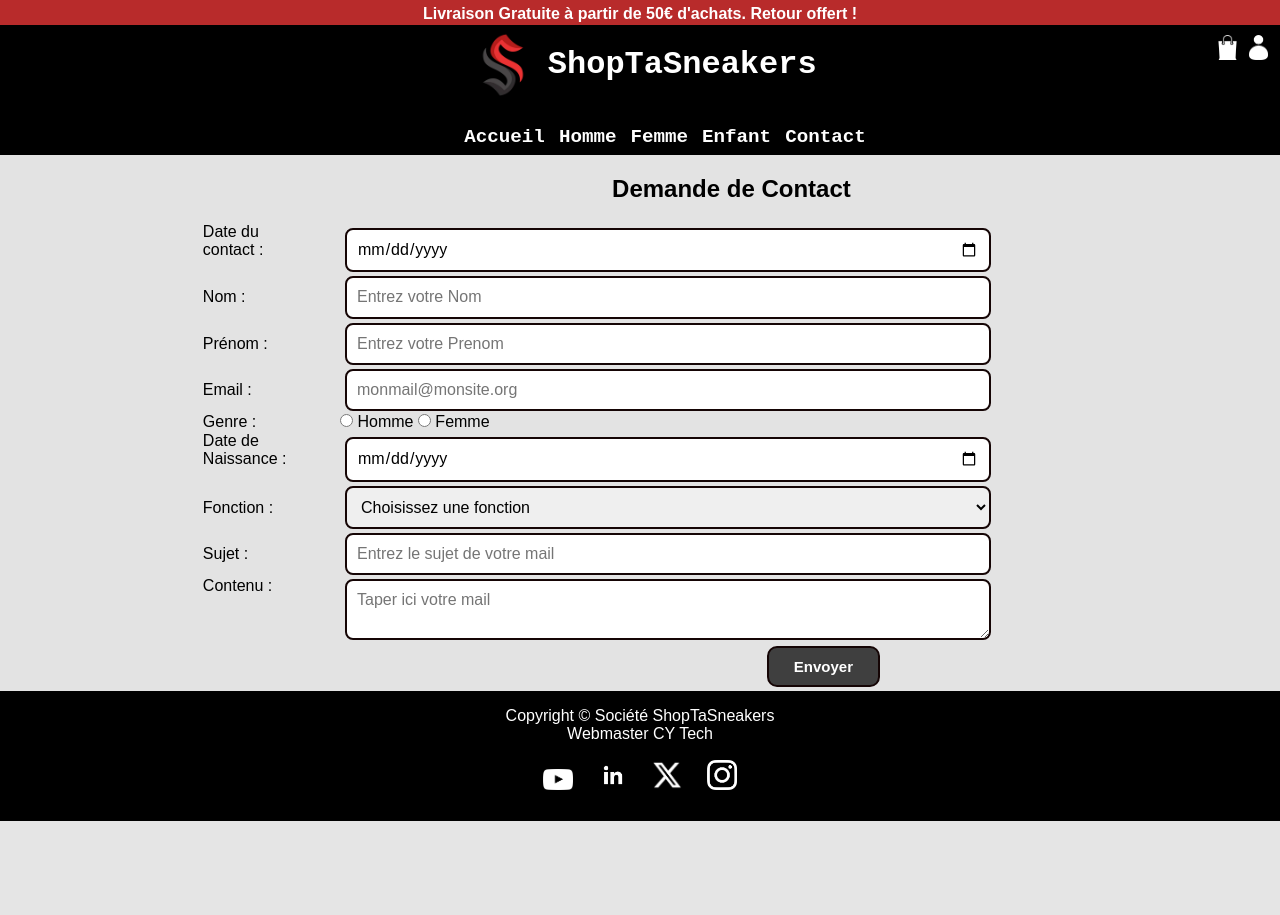
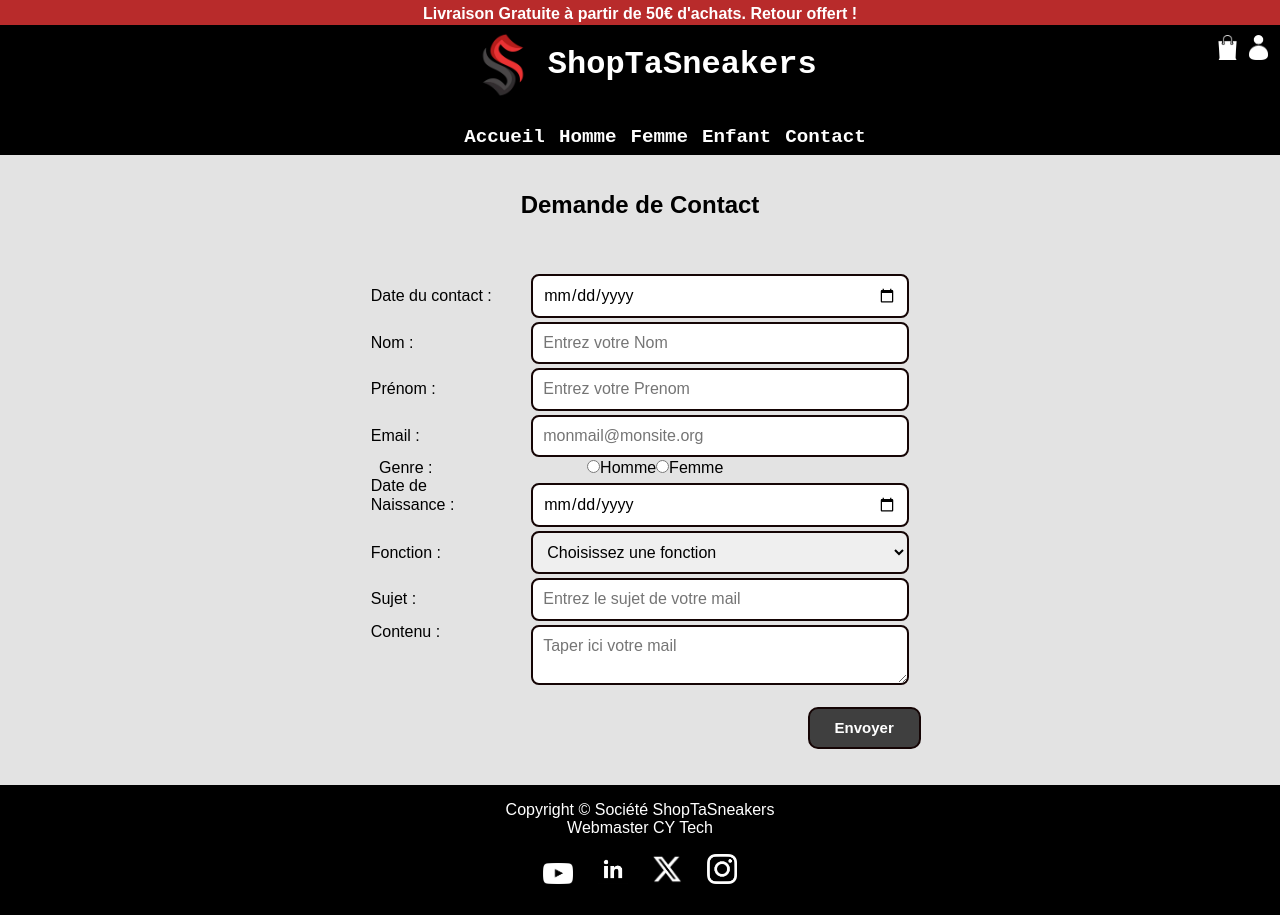
Before and after one commit to Youns777/projetDevWeb, a PHP site: page /contact.html in a window 1280 px wide. Before the commit the page ends 821 px from the top, so only its background shows below. Run offline with PHP 8.4, Linux system fonts and the light colour scheme; some libraries are stand-ins or nearby versions.

Commit message:
contact css

```diff
--- a/css/contact.css
+++ b/css/contact.css
@@ -1,176 +1,3 @@
-.bandehaut{
-    text-align: center;
-    font-family: Arial, sans-serif;
-    color:white;
-    background-color: rgba(175, 4, 4, 0.825);
-    grid-area: "bandeau";
-    margin: 0px;
-    padding-top: 5px;
-    font-weight: bold;
-}
-body{
-    font-family: Arial, sans-serif;
-    margin: auto;
-    background-color: #e3e3e3;
-    width: 100%;
-    height: 100%;
-    display: grid;
-    grid-template-columns: 1fr;
-    grid-template-rows: 25px 125px auto 125px;
-    grid-template-areas: "bandeau"
-                        "Entete"
-                        "Principal"
-                        "Bas_de_Page "
-}
-/*Entete*/
-.bloc1{
-    grid-area: Principal;
-}
-header{
-    background: black;
-    grid-area: Entete;
-    display: block;
-    justify-content: center;
-    align-items: center;
-    margin-bottom: 0px;
-    padding-bottom: 0px;
-    resize: none;
-}
-#menu{
-    display: flex;
-    justify-content: center;
-    align-items: center;
-    margin-left: 50px;
-}
-
-.titre-logo {
-    text-align: center; /* Aligner le contenu au centre */
-}
-
-.titre-logo h1,
-.titre-logo img {
-    display: inline-block; /* Afficher en ligne */
-    vertical-align: middle; /* Alignement vertical au centre */
-}
-.logo{
-    width: 80px;
-    height: auto;
-    display: inline;
-}
-header h1{
-    text-align: center;
-    font-family: 'Courier New', Courier, monospace;
-    color: white;
-}
-.boutonMenu {
-
-    font-size: larger;
-    font-family: 'Courier New', Courier, monospace; /* Police à discuter */
-    font-weight: bold;
-    margin-top: 1px;
-    margin-left: 5px;
-    margin-right: 5px;
-    margin-bottom: 0px;
-    border: none;
-    background: none;
-    color: rgb(254, 254, 254);
-    text-decoration: none;
-    cursor: pointer;
-    transition: color 0.3s, border-bottom 0.3s;
-    border-bottom: 3px solid transparent; /* Bord Transparent */
-    padding-top: 10px;
-    border-radius: 0; /* Pas de bord Rond */
-}
-
-
-.boutonMenu:hover {
-    color: white; /* Couleur du texte en hover */
-    border-bottom-color:white; /* Couleur du bord en hover */
-    background-color:transparent; /* Couleur du fond en hover */
-}
-form{
-    margin-left: 20px;
-    font-family: Arial, Helvetica, sans-serif
-}
-/* Style pour les éléments de formulaire */
-input[type="text"],
-input[type="email"],
-input[type="date"],
-select,
-textarea {
-    width: 60%;
-    padding: 10px;
-    margin: 2px 20px;
-    border: 2px solid #150505;
-    border-radius: 8px;
-    box-sizing: border-box;
-}
-
-label {
-    width: 10%;
-    display: inline-block;
-    text-align: left;
-    margin-right: 10px;
-}
-
-textarea {
-    vertical-align: top;
-}
-
-
-.Envoyer {
-    background-color: #3f3f3f;
-    border: none;
-    color: white;
-    padding: 10px 25px;
-    text-align: center;
-    text-decoration: none;
-    font-size: 15px;
-    margin: 4px 0px 4px 20px;
-    cursor: pointer;
-    border-radius: 10px;
-    border: 2px solid #150505;
-    transition: background-color 0.3s;
-    font-weight: 600;
-    float: right;
-    margin-right: 400px;
-}
-.Envoyer:hover {
-    background-color: #575757;
-}
-.titreformulaire {
-    text-align: center;
-    margin-bottom: 20px;
-}
-
-
-footer{
-    text-align: center;
-    color: white;
-    background:black;
-    grid-area: Bas_de_Page;
-
-}
-.login{
-    height: 25px;
-    width: auto;
-    float: right;
-    right: 2px;
-    top: 35px;
-    position: absolute;
-    margin-right: 10px;
-}
-.cart{
-    height: 25px;
-    width: auto;
-    float: right;
-    right: 30px;
-    top: 35px;
-    position: absolute;
-    margin-right: 10px;
-}
-
-
 /*######################## Body #################################*/
 
 body{
@@ -181,10 +8,10 @@ body{
     height: 100%;
     display: grid;
     grid-template-columns: 1fr 6fr;
-    grid-template-rows: 25px 130px auto 130px;
+    grid-template-rows: 25px 130px 630px 130px;
     grid-template-areas: "bandeau bandeau"
                         "Entete Entete"
-                        "Lateral Principal"
+                        "Principal Principal"
                         "Bas_de_Page Bas_de_Page "
 }
 
@@ -284,6 +111,9 @@ header h1{
 /*######################## Bloc Principal #################################*/
 .bloc1{
     grid-area: Principal;
+    display: grid;
+    align-items: center;
+    text-align: center;
 }
 form{
     margin-left: 20px;
@@ -295,7 +125,7 @@ input[type="email"],
 input[type="date"],
 select,
 textarea {
-    width: 60%;
+    width: 30%;
     padding: 10px;
     margin: 2px 20px;
     border: 2px solid #150505;
@@ -310,6 +140,20 @@ label {
     margin-right: 10px;
 }
 
+/* New*/
+label[for="genre"] {
+    width: 183px; /* Largeur fixe pour le label "Genre" */
+    vertical-align: middle; /* Aligner verticalement avec les autres éléments */
+}
+
+.genre_radio{
+  display: flex;
+  align-items: first baseline;
+  width: 40%;
+  margin-left: 28.5%;
+}
+/* New*/
+
 textarea {
     vertical-align: top;
 }
@@ -317,20 +161,21 @@ textarea {
 
 .Envoyer {
     background-color: #3f3f3f;
+    position: relative;
     border: none;
     color: white;
     padding: 10px 25px;
     text-align: center;
     text-decoration: none;
     font-size: 15px;
-    margin: 4px 0px 4px 20px;
     cursor: pointer;
     border-radius: 10px;
     border: 2px solid #150505;
     transition: background-color 0.3s;
     font-weight: 600;
-    float: right;
-    margin-right: 400px;
+    margin-top: 20px;
+    margin-bottom: 20px;
+    left: 17%;
 }
 .Envoyer:hover {
     background-color: #575757;
@@ -339,15 +184,12 @@ textarea {
     text-align: center;
     margin-bottom: 20px;
 }
-.genre{
-    margin-right: 25px;
-}
 
 /*######################## Bloc Lateral #################################*/
-.bloc2{
+/* .bloc2{
     background-color: beige;
     grid-area: Lateral;
-}
+} */
 
 /*######################## Footer #################################*/
 
```
